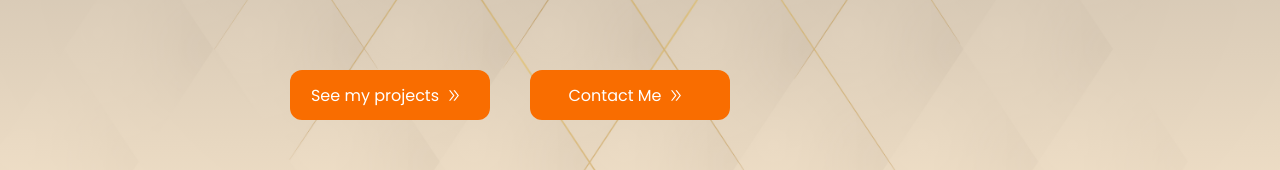
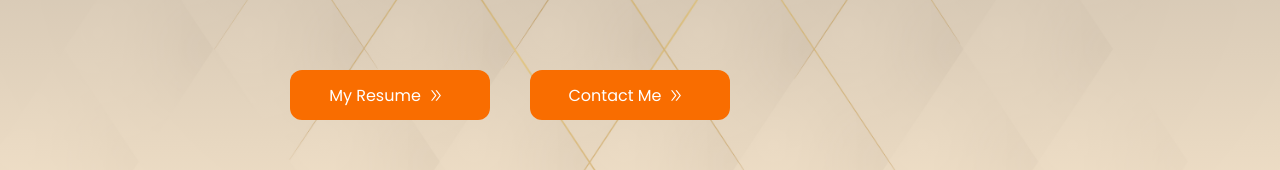
Before and after one commit to VladimirGlumac/Portfolio, a React (Vite) app: page / in a window 1280 px wide. Shown: the part 565-735 px from the top of the page. Built offline with nearby package versions, Linux system fonts and the light colour scheme.

Commit message:
Update Home.jsx

```diff
--- a/src/pages/Home.jsx
+++ b/src/pages/Home.jsx
@@ -5,6 +5,7 @@ import Lottie from "lottie-react"
 import AnimatedPage from "../components/AnimatedPage"
 import { AiOutlineDoubleRight, AiFillHtml5 } from "react-icons/ai"
 import { Typewriter } from "react-simple-typewriter"
+import file from "../assets/VladimirGlumacCV.pdf"
 
 
 export default function Home() {
@@ -32,7 +33,7 @@ export default function Home() {
             </div>
           </div>
           <div className="about-link">
-            <Link to="/work" className="project-Link">See my projects<AiOutlineDoubleRight style={{ width: 30, height: 15, fontWeight: "bold" }} /></Link>
+            <a href={file} className="project-Link" download>My Resume<AiOutlineDoubleRight style={{ width: 30, height: 15, fontWeight: "bold" }} /></a>
             <Link to="/Contacts" className="project-Link">Contact Me<AiOutlineDoubleRight style={{ width: 30, height: 15, fontWeight: "bold" }} /></Link>
           </div>
         </div>
```
